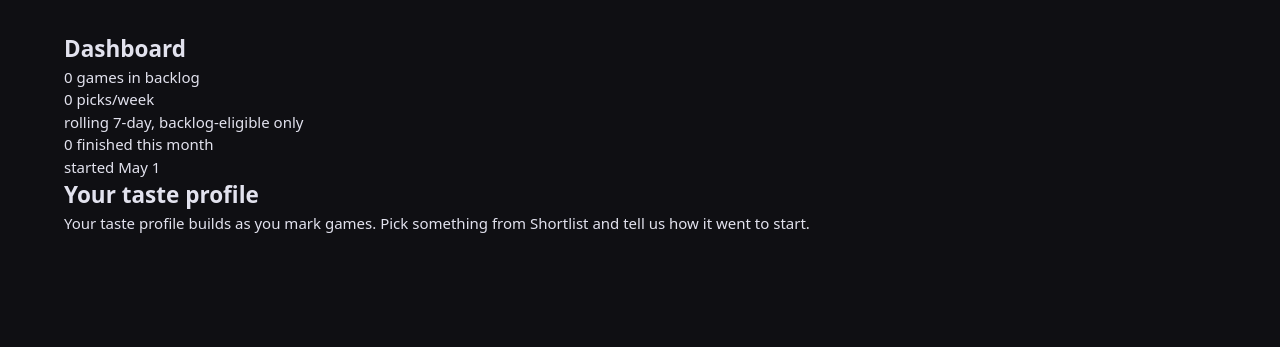
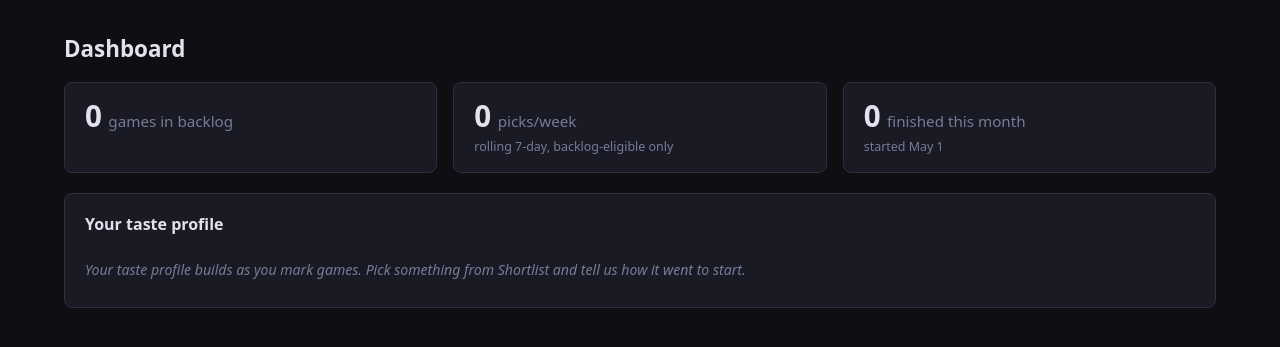
Before and after one commit to floxnt/gamepile, a FastAPI app: page /dashboard in a window 1280 px wide. Shown: the part 53-400 px from the top of the page. Run offline with FastAPI, Linux system fonts and the light colour scheme; data that the repository does not hold is empty; parts of the project's set-up code (start-up, migrations or seed data) failed here and were passed over; some libraries are stand-ins or nearby versions.

Commit message:
dashboard: visual styling — stat cards, callout, affinity pills
CSS additions matching the existing dark-theme tokens. No new accent
colors introduced (per design contract).

Layout:
  .dashboard-stats — flex row, equal-width children, wraps at narrow widths
  .dashboard-stat-card — surface card with two-line layout
    .dashboard-stat-headline — flex row of:
      .stat-number (large, primary text color)
      .stat-unit   (smaller, muted — sits inline with the number)
    .dashboard-stat-subtitle — small muted descriptive line

Callout:
  .dashboard-callout — single muted line below stats band
  .callout-link — accent-colored, accent-hover on hover (no underline)

Affinity profile:
  .affinity-section — surface card wrapper
  .affinity-category + .affinity-category-label — uppercase muted
    label, separator above .affinity-category--cooler-on so the
    negatives section visually breaks from the positives
  .affinity-pills — flex-wrap pill row
  .affinity-pill — pill-shaped surface2 chip with tabular-nums weight
  .affinity-pill--negative — amber-tinted border + warm-tinted weight
  .affinity-pill--low-confidence — opacity 0.6 (per spec, "we don't
    have much data on this yet")
  .affinity-empty — italic muted placeholder copy

Verified end-to-end against the live app:
  - Three stat cards rendered with real values (463 / 5 / 0)
  - Pill weights formatted as "+1.4", "+0.8" etc. (Unicode "−" for negs)
  - Nav active class on Dashboard
  - Callout suppressed at days_since=5 (under 7-day threshold)
  - Callout renders correctly when synthetically backdated past 7 days,
    with the link pointing at /?mode=continue_something (resolved by
    Dashboard-specific resolve_callout_mode that excludes Forever from
    the in_progress check)
  - Existing /, /backlog, /library all still 200

```diff
--- a/app/static/style.css
+++ b/app/static/style.css
@@ -1236,3 +1236,162 @@ select option {
   box-shadow: 0 4px 12px rgba(0,0,0,0.4);
   overflow: hidden;
 }
+
+/* ===== Dashboard page ===== */
+.dashboard-page .page-title {
+  font-size: 1.4rem;
+  font-weight: 600;
+  margin-bottom: 1rem;
+}
+
+/* --- Top-line stats band --- */
+.dashboard-stats {
+  display: flex;
+  gap: 1rem;
+  margin-bottom: 1.25rem;
+  flex-wrap: wrap;
+}
+
+.dashboard-stat-card {
+  flex: 1 1 0;
+  min-width: 14rem;
+  background: var(--surface);
+  border: 1px solid var(--border);
+  border-radius: var(--radius);
+  padding: 1.1rem 1.25rem;
+  display: flex;
+  flex-direction: column;
+  gap: 0.35rem;
+}
+
+.dashboard-stat-headline {
+  display: flex;
+  align-items: baseline;
+  gap: 0.4rem;
+  flex-wrap: wrap;
+}
+
+.dashboard-stat-headline .stat-number {
+  font-size: 1.85rem;
+  font-weight: 700;
+  color: var(--text);
+  line-height: 1.1;
+}
+
+.dashboard-stat-headline .stat-unit {
+  font-size: 0.95rem;
+  color: var(--muted);
+  font-weight: 500;
+}
+
+.dashboard-stat-subtitle {
+  font-size: 0.78rem;
+  color: var(--muted);
+  line-height: 1.3;
+}
+
+/* --- Time-since-last-pick callout --- */
+.dashboard-callout {
+  font-size: 0.88rem;
+  color: var(--muted);
+  margin-bottom: 1.5rem;
+  padding: 0.5rem 0;
+}
+
+.dashboard-callout .callout-link {
+  margin-left: 0.4rem;
+  color: var(--accent);
+  font-weight: 500;
+}
+
+.dashboard-callout .callout-link:hover {
+  color: var(--accent-hover);
+  text-decoration: none;
+}
+
+/* --- Affinity profile --- */
+.affinity-section {
+  background: var(--surface);
+  border: 1px solid var(--border);
+  border-radius: var(--radius);
+  padding: 1.1rem 1.25rem;
+}
+
+.affinity-section-title {
+  font-size: 1rem;
+  font-weight: 600;
+  color: var(--text);
+  margin-bottom: 0.85rem;
+}
+
+.affinity-category {
+  margin-bottom: 0.85rem;
+}
+
+.affinity-category:last-child {
+  margin-bottom: 0;
+}
+
+.affinity-category-label {
+  font-size: 0.72rem;
+  color: var(--muted);
+  text-transform: uppercase;
+  letter-spacing: 0.05em;
+  font-weight: 600;
+  margin-bottom: 0.45rem;
+}
+
+.affinity-category--cooler-on {
+  margin-top: 1.2rem;
+  padding-top: 0.85rem;
+  border-top: 1px solid var(--border);
+}
+
+.affinity-pills {
+  display: flex;
+  flex-wrap: wrap;
+  gap: 0.4rem;
+}
+
+.affinity-pill {
+  display: inline-flex;
+  align-items: center;
+  gap: 0.4rem;
+  background: var(--surface2);
+  border: 1px solid var(--border);
+  border-radius: 999px;
+  padding: 0.25rem 0.7rem;
+  font-size: 0.82rem;
+  color: var(--text);
+}
+
+.affinity-pill-label {
+  color: var(--text);
+}
+
+.affinity-pill-weight {
+  color: var(--muted);
+  font-variant-numeric: tabular-nums;
+  font-size: 0.78rem;
+}
+
+.affinity-pill--negative {
+  border-color: rgba(230, 168, 23, 0.4);
+  background: rgba(230, 168, 23, 0.06);
+}
+
+.affinity-pill--negative .affinity-pill-weight {
+  color: var(--warn);
+}
+
+.affinity-pill--low-confidence {
+  opacity: 0.6;
+}
+
+.affinity-empty {
+  font-size: 0.88rem;
+  color: var(--muted);
+  line-height: 1.5;
+  padding: 0.6rem 0;
+  font-style: italic;
+}
```
